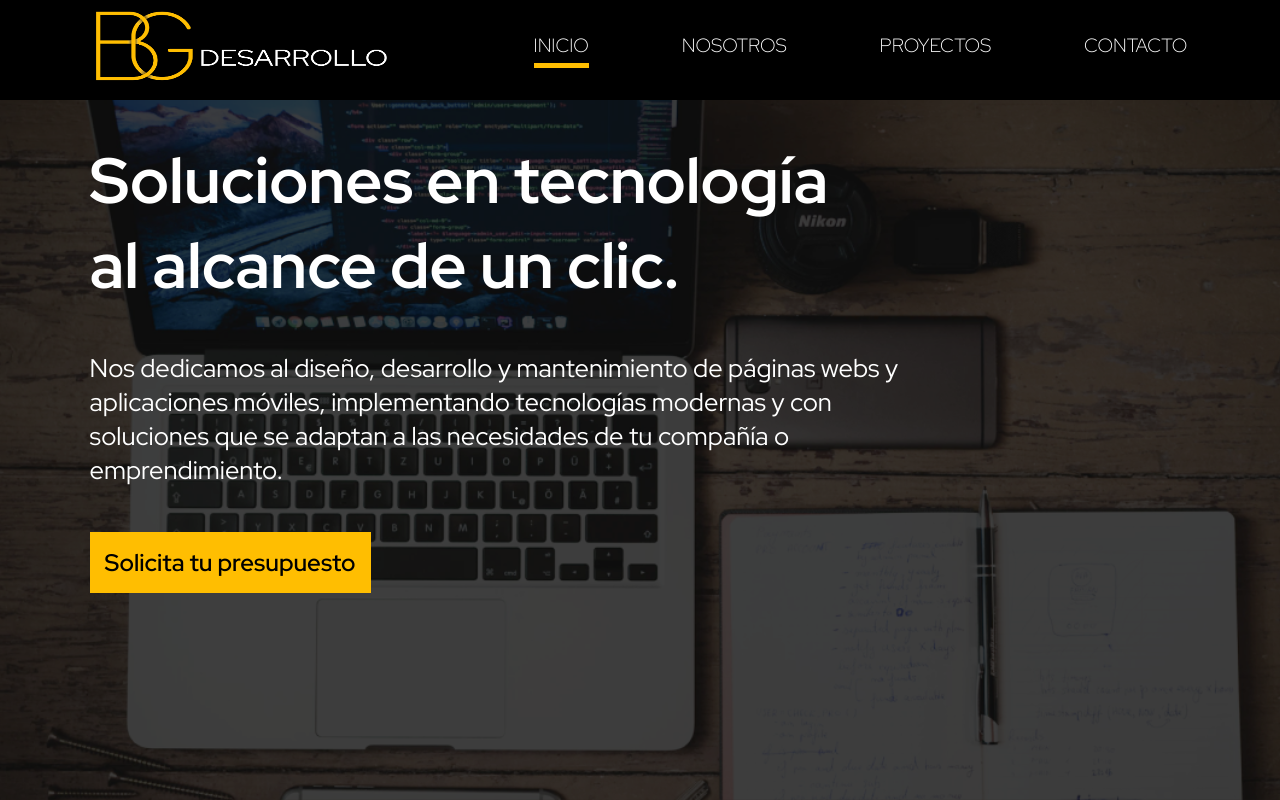
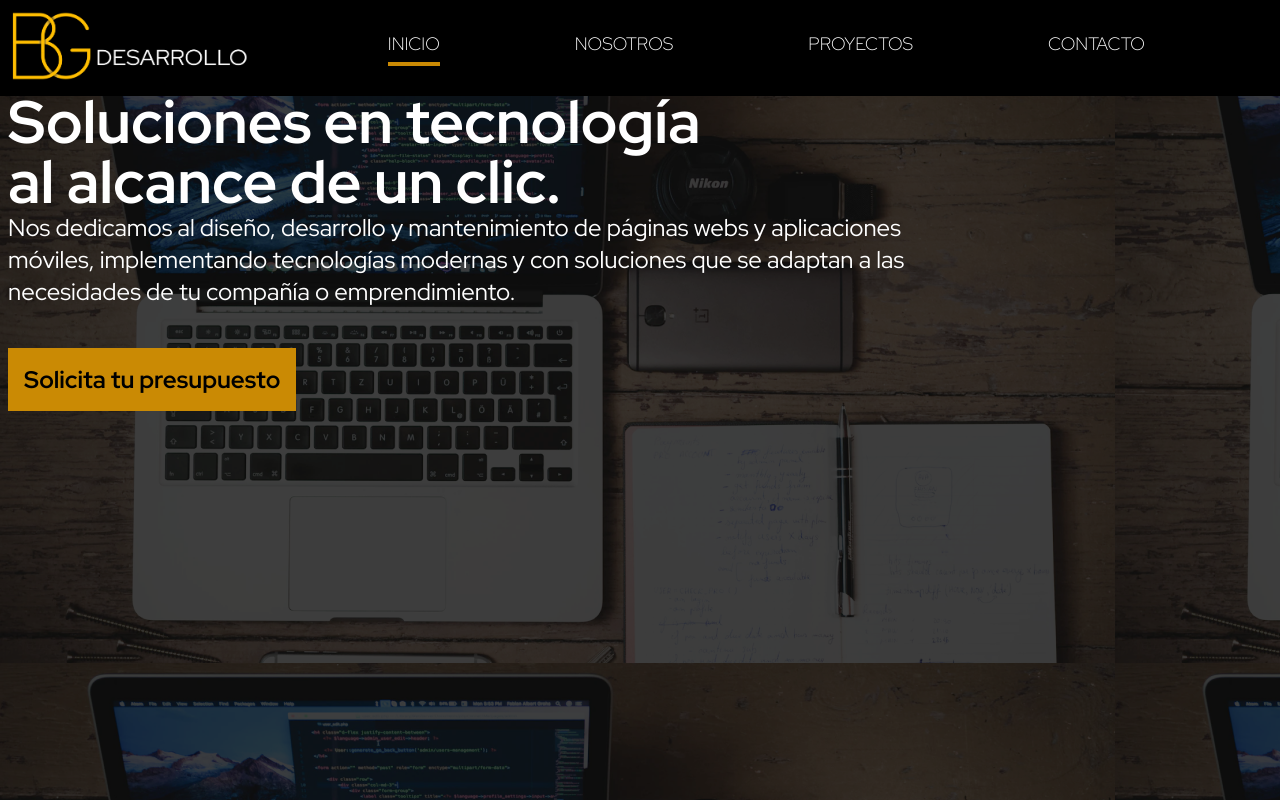
Before and after one commit to alepertu/bgd, a Next.js app: page / in a window 1280 px wide. Shown: the top 800 px of the page. Built offline with nearby package versions, Linux system fonts and the light colour scheme.

Commit message:
feat: migrate to tailwind (40%)

```diff
--- a/app/_components/Encabezado.jsx
+++ b/app/_components/Encabezado.jsx
@@ -1,69 +1,54 @@
-import './css/estiloencabezadob1.css';
 import logo from '../../public/images/logobgdesarrollo.png';
 import menu from '../../public/images/iconos/menu.svg';
 import { useState } from 'react';
 import Image from 'next/image';
 
+const navItems = ['inicio', 'nosotros', 'proyectos', 'contacto'];
+
 function Encabezado() {
   let [opcion, setOpcion] = useState('inicio');
   let [mostrarMenu, setMostrarMenu] = useState(false);
   return (
-    <header>
-      <div className="logo">
+    <header className="flex h-24 box-border w-full bg-black items-center fixed top-0 left-0">
+      <div className="mx-0 my-auto md:ml-2">
         <a href="#inicio">
           <Image
             src={logo}
             alt="Logo de BD Desarrollo"
             width={300}
             height={200}
+            className="h-24"
           />
         </a>
       </div>
       <Image
         onClick={() => setMostrarMenu(!mostrarMenu)}
-        className="boton-menu"
+        className="mr-1 h-2/5 md:hidden"
         src={menu}
         alt="Botón para abrir menú"
         width={50}
         height={50}
       />
-      <nav className={mostrarMenu ? 'menu-abierto' : null}>
-        <a
-          href="#inicio"
-          onClick={() => {
-            setOpcion('inicio');
-            setMostrarMenu(false);
-          }}
-          className={opcion === 'inicio' ? 'activa' : null}>
-          INICIO
-        </a>
-        <a
-          href="#nosotros"
-          onClick={() => {
-            setOpcion('nosotros');
-            setMostrarMenu(false);
-          }}
-          className={opcion === 'nosotros' ? 'activa' : null}>
-          NOSOTROS
-        </a>
-        <a
-          href="#proyectos"
-          onClick={() => {
-            setOpcion('proyectos');
-            setMostrarMenu(false);
-          }}
-          className={opcion === 'proyectos' ? 'activa' : null}>
-          PROYECTOS
-        </a>
-        <a
-          href="#contacto"
-          onClick={() => {
-            setOpcion('contacto');
-            setMostrarMenu(false);
-          }}
-          className={opcion === 'contacto' ? 'activa' : null}>
-          CONTACTO
-        </a>
+      <nav
+        className={`${
+          mostrarMenu ? 'flex flex-col absolute top-24 w-11/12' : 'hidden'
+        } md:ml-1 md:w-full md:flex md:justify-evenly`}>
+        {navItems.map((item, index) => (
+          <a
+            key={`nav-item-${index}`}
+            href={`#${item}`}
+            onClick={() => {
+              setOpcion(item);
+              setMostrarMenu(false);
+            }}
+            className={`no-underline bg-black font-normal	text-white text-lg p-1 md:p-0 md:pb-1 md:font-light hover:border-0 hover:bg-yellow-600 hover:text-black md:hover:text-white md:hover:bg-black md:hover:border-b-4 hover:border-yellow-600 ${
+              opcion === item
+                ? 'border-0 bg-yellow-600 text-black md:text-white md:bg-black md:border-b-4 md:border-yellow-600'
+                : null
+            }`}>
+            {item.toLocaleUpperCase()}
+          </a>
+        ))}
       </nav>
     </header>
   );
--- a/app/_components/Inicio.jsx
+++ b/app/_components/Inicio.jsx
@@ -1,20 +1,20 @@
-import './css/inicio.css';
-
 function Inicio() {
   return (
-    <main id="inicio">
-      <h1>
+    <main className="pt-12 text-left ml-2 md:pt-3 h-svh" id="inicio">
+      <h1 className="text-4xl md:text-6xl text-white pt-20 font-bold w-11/12">
         Soluciones en tecnología
         <br />
         al alcance de un clic.
       </h1>
-      <p>
+      <p className="w-11/12 text-2xl md:w-3/4 mb-14 text-white">
         Nos dedicamos al diseño, desarrollo y mantenimiento de páginas webs y
         aplicaciones móviles, implementando tecnologías modernas y con
         soluciones que se adaptan a las necesidades de tu compañía o
         emprendimiento.
       </p>
-      <a id="boton-solicitar-presupuesto" href="#contacto">
+      <a
+        className="p-4 text-2xl no-underline bg-yellow-600 text-black font-semibold hover:bg-white"
+        href="#contacto">
         Solicita tu presupuesto
       </a>
     </main>
--- a/app/_components/css/estiloencabezadob1.css
+++ /dev/null
@@ -1,74 +0,0 @@
-header {
-	display: flex;
-	min-height: 70px;
-	width: 100%;
-	background-color: black;
-	align-items: center;
-	position: fixed;
-	top: 0;
-	left: 0;
-	box-sizing: border-box;
-	height: 100px;
-}
-
-.boton-menu {
-	display: none;
-}
-
-.logo {
-	margin-left: 7%;
-}
-
-.logo img{
-	height: 100px;
-}
-
-nav {
-	margin-left: 4%;
-	width: 100%;
-	display: flex;
-	justify-content: space-evenly;
-}
-
-nav a {
-	text-decoration: none;
-	color: white;
-	font-size: 1.2rem;
-	padding-bottom: 5px;
-	font-weight: 300;
-}
-
-nav a:hover, .activa{
-	border-bottom: 5px solid #FFBE01;
-}
-
-@media (max-width: 840px) {
-  header .logo {
-    margin: 0 auto;
-  }
-  header .boton-menu {
-    margin-right: 5%;
-    display: block;
-    height: 40%;
-  }
-  header nav {
-    display: none;
-  }
-  header .menu-abierto {
-    display: flex;
-    flex-direction: column;
-    position: absolute;
-    width: 90%;
-    top: 100px;
-  }
-   .menu-abierto a {
-    padding: 3%;
-    background-color: black;
-    font-weight: normal;
-  }
-  .menu-abierto a:hover, .menu-abierto .activa{
-    border: 0;
-    background-color: #FFBE01;
-    color: black;
-  }
-}
--- a/app/_components/css/inicio.css
+++ /dev/null
@@ -1,48 +0,0 @@
-#inicio {
-    text-align: left;
-    margin-left: 7%;
-    padding-top: 10px;
-    height: 100vh;
-}
-
-#inicio h1 {
-    font-size: 4rem;
-    padding-top: 85px;
-    color: white;
-    font-weight: 700;
-}
-
-p {
-    width: 70%;
-    margin-bottom: 60px;
-    font-size: 1.6rem;
-    color: white;
-}
-
-#boton-solicitar-presupuesto {
-    padding: 15px;
-    font-size: 1.5rem;
-    text-decoration: none;
-    background: #FFBE01;
-    color: black;
-    font-weight: 600;
-}
-
-#boton-solicitar-presupuesto:hover {
-    background-color: white;
-}
-
-@media (max-width: 840px) {
-    #inicio {
-        padding-top: 44px;
-    }
-    #inicio h1 {
-        font-size: 2.4rem;
-        font-weight: 700;
-        width: 90%;
-    }
-    p {
-        width: 90%;
-        font-size: 1.3rem;
-    }
-}
--- a/app/index.css
+++ b/app/index.css
@@ -1,26 +1,9 @@
+@tailwind base;
+@tailwind components;
+@tailwind utilities;
+
 .App {
-  text-align: center;
   background: url(../public/images/fondo-informatica.png);
-  background-repeat: no-repeat;
-  background-attachment: fixed;
-  -webkit-background-size: cover;
-  -moz-background-size: cover;
-  -o-background-size: cover;
-  background-size: cover;
-  font-family: 'Red Hat Display', sans-serif;
-}
-
-html {
-  font-size: 100%;
-}
-
-body {
-  margin: 0;
-  font-family: -apple-system, BlinkMacSystemFont, 'Segoe UI', 'Roboto', 'Oxygen',
-    'Ubuntu', 'Cantarell', 'Fira Sans', 'Droid Sans', 'Helvetica Neue',
-    sans-serif;
-  -webkit-font-smoothing: antialiased;
-  -moz-osx-font-smoothing: grayscale;
 }
 
 code {
--- a/app/layout.jsx
+++ b/app/layout.jsx
@@ -1,4 +1,10 @@
 import './index.css';
+import { Red_Hat_Display } from 'next/font/google';
+
+const rhd = Red_Hat_Display({
+  weight: ['300', '400', '500', '700', '900'],
+  subsets: ['latin'],
+});
 
 export const metadata = {
   title: 'BG Desarrollo',
@@ -8,13 +14,7 @@ export const metadata = {
 export default function RootLayout({ children }) {
   return (
     <html lang="es">
-      <head>
-        <link
-          href="https://fonts.googleapis.com/css2?family=Red+Hat+Display:wght@300;400;600;700&display=swap"
-          rel="stylesheet"
-        />
-      </head>
-      <body>
+      <body className={`m-0 ${rhd.className}`}>
         <div id="root">{children}</div>
       </body>
     </html>
--- a/app/page.jsx
+++ b/app/page.jsx
@@ -8,7 +8,7 @@ import Contacto from './_components/Contacto.jsx';
 
 function App() {
   return (
-    <div className="App">
+    <div className="text-center bg-no-repeat bg-fixed bg-cover App">
       <Encabezado />
       <Inicio />
       <Nosotros />
--- a/package.json
+++ b/package.json
@@ -15,7 +15,10 @@
   },
   "packageManager": "yarn@4.5.0",
   "devDependencies": {
+    "autoprefixer": "^10.4.20",
     "eslint": "^8",
-    "eslint-config-next": "^14.2.15"
+    "eslint-config-next": "^14.2.15",
+    "postcss": "^8.4.47",
+    "tailwindcss": "^3.4.14"
   }
 }
--- /dev/null
+++ b/postcss.config.js
@@ -0,0 +1,6 @@
+module.exports = {
+  plugins: {
+    tailwindcss: {},
+    autoprefixer: {},
+  },
+}
--- /dev/null
+++ b/tailwind.config.js
@@ -0,0 +1,8 @@
+/** @type {import('tailwindcss').Config} */
+module.exports = {
+  content: ['./app/**/*.{js,ts,jsx,tsx,mdx}'],
+  theme: {
+    extend: {},
+  },
+  plugins: [],
+};
```
Also changed, not shown: 2 other files (tests, documents, lock files or other folders).
